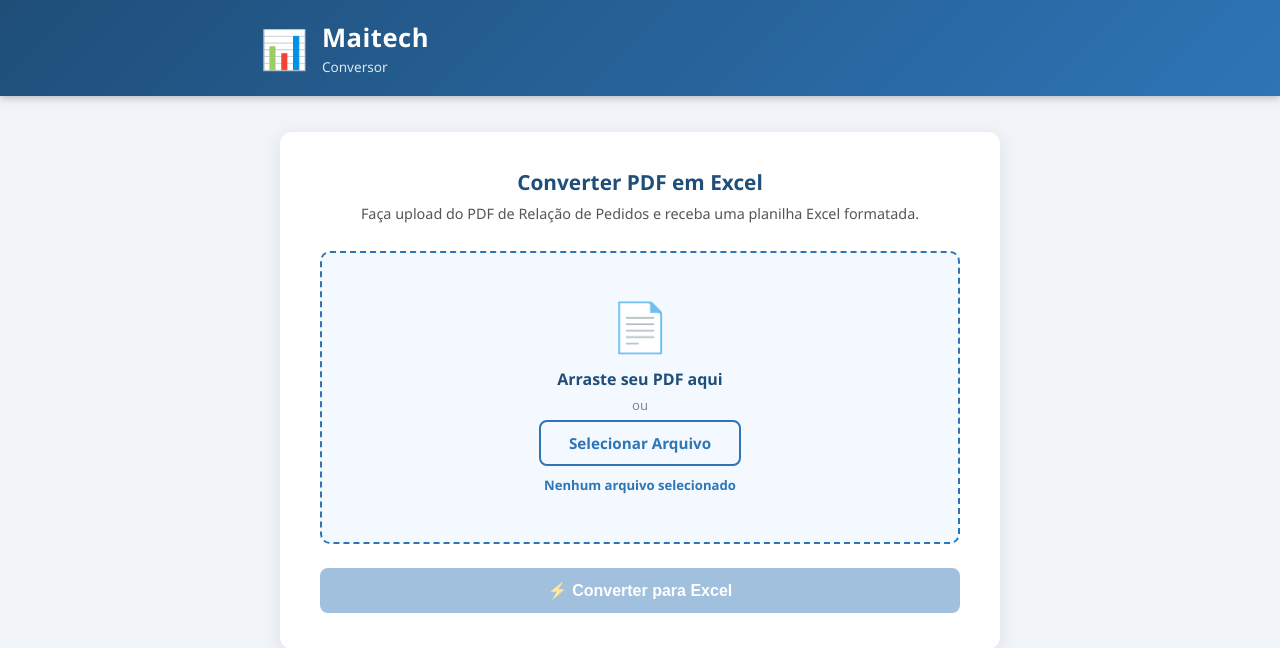
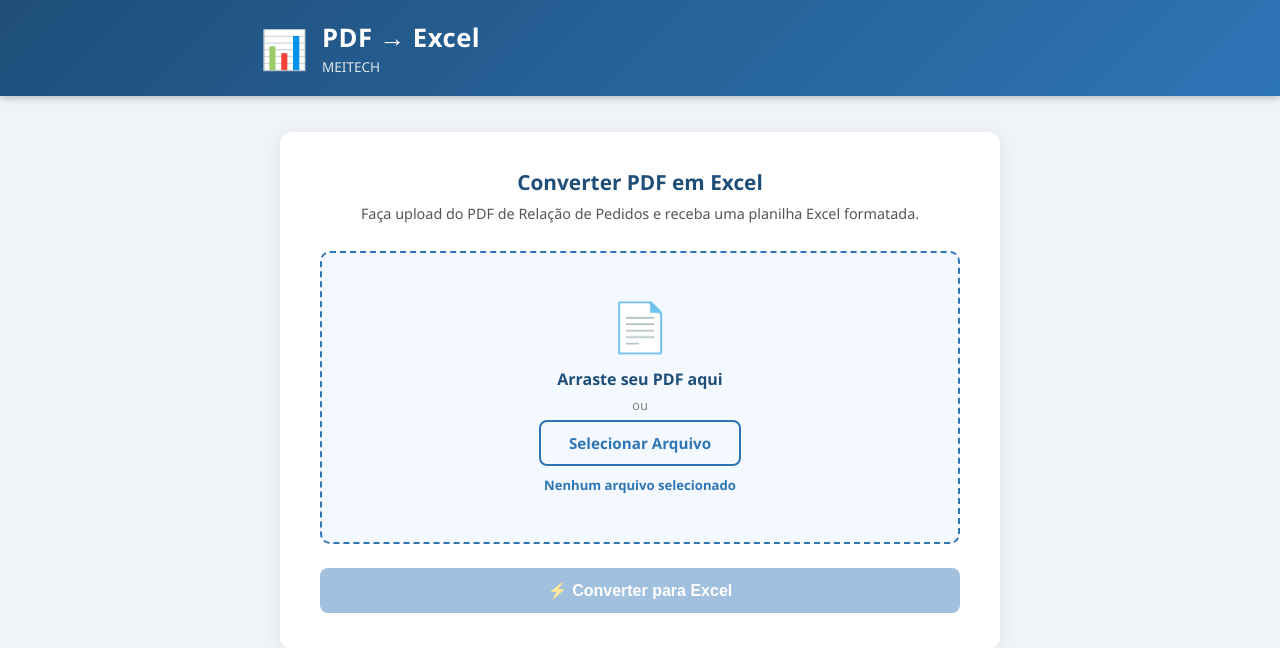
Before and after one commit to samuel0998/pdf_to_ecxel, a Flask app: page / in a window 1280 px wide. Shown: the top 648 px of the page. Run offline with Flask 3, Linux system fonts and the light colour scheme; parts of the project's set-up code (start-up, migrations or seed data) failed here and were passed over.

Commit message:
correção no titulo

```diff
--- a/templates/index.html
+++ b/templates/index.html
@@ -3,7 +3,7 @@
 <head>
   <meta charset="UTF-8" />
   <meta name="viewport" content="width=device-width, initial-scale=1.0" />
-  <title>Maitech | Relação de Pedidos</title>
+  <title>MEITECH | Relação de Pedidos</title>
   <link rel="stylesheet" href="{{ url_for('static', filename='css/style.css') }}" />
 </head>
 <body>
@@ -16,8 +16,8 @@
         <div class="logo">
           <span class="logo-icon">📊</span>
           <div>
-            <h1>Maitech</h1>
-            <p>Conversor</p>
+            <h1>PDF → Excel</h1>
+            <p>MEITECH</p>
           </div>
         </div>
       </div>
```
